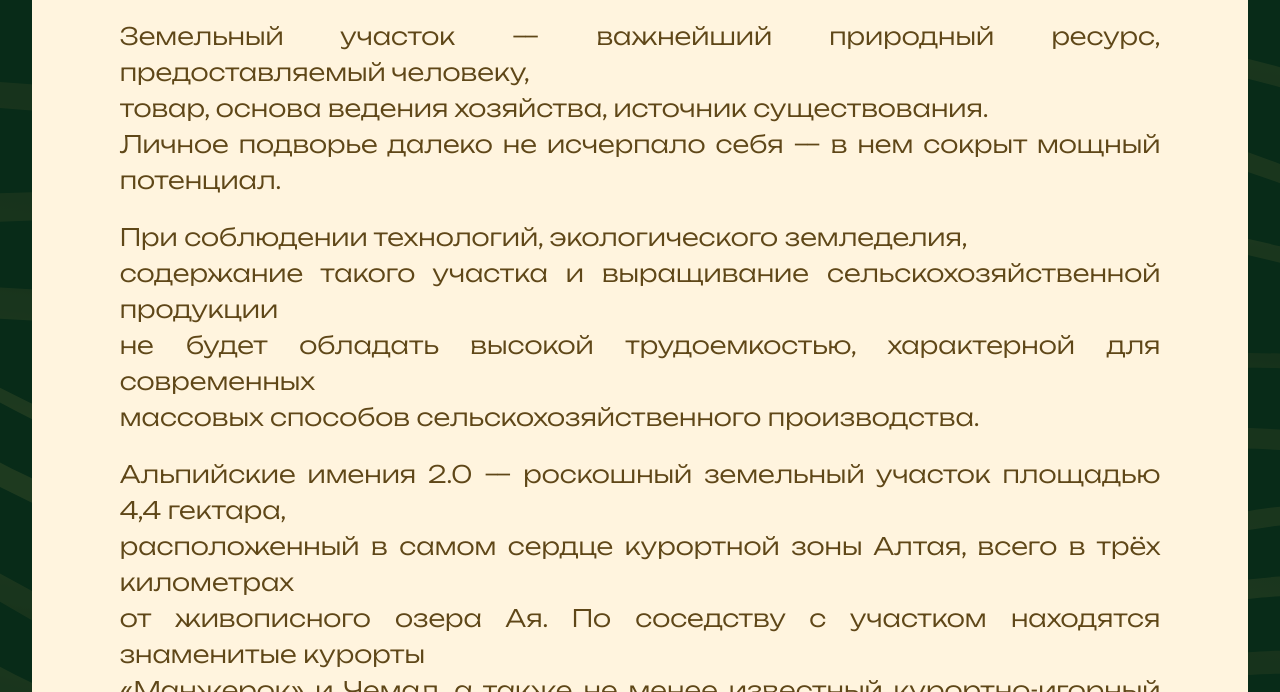
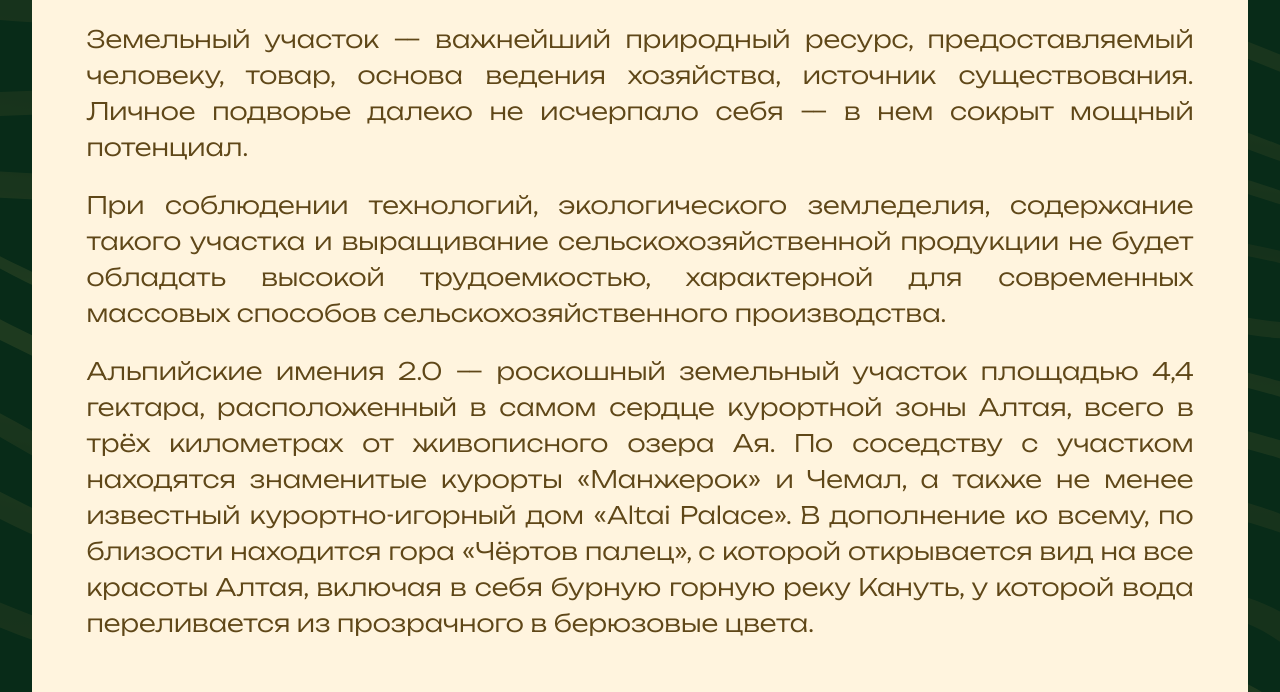
Before and after one commit to BitLittel/alpine_valley, a FastAPI app: page / in a window 1280 px wide. Shown: the part 1260-1952 px from the top of the page. Run offline with FastAPI, Linux system fonts and the light colour scheme; style sheets or scripts are compiled from the project's sources.

Commit message:
Вносим правки

```diff
--- a/static/css/Style-SCSS.css
+++ b/static/css/Style-SCSS.css
@@ -127,12 +127,13 @@
   display: flex;
   flex-direction: column;
   justify-content: center;
+  width: 100%;
 }
 .main--blok .conteiner .conteiner__back-blok .conteiner__block-top .dender_left, .main--blok .conteiner .conteiner__back-blok .conteiner--2__block-top .dender_left, .main--blok .conteiner .conteiner__back-blok .conteiner__panorama .dender_left {
   justify-content: start !important;
 }
 .main--blok .conteiner .conteiner__back-blok .conteiner__block-top .conteiner__block-top__right, .main--blok .conteiner .conteiner__back-blok .conteiner--2__block-top .conteiner__block-top__right, .main--blok .conteiner .conteiner__back-blok .conteiner__panorama .conteiner__block-top__right {
-  width: 40%;
+  width: 60%;
   height: 100vh;
   margin: 0 auto;
   display: flex;
@@ -410,7 +411,7 @@
 }
 .main--blok .conteiner--5--text {
   font-family: Unbounded;
-  font-size: 1.3rem;
+  font-size: 1.1rem;
   font-weight: 400;
   text-align: center;
   color: #FFF4DE;
--- a/static/css/Style-SCSS.scss
+++ b/static/css/Style-SCSS.scss
@@ -133,12 +133,13 @@
           display: flex;
           flex-direction: column;
           justify-content: center;
+          width: 100%;
         }
         .dender_left{
           justify-content: start !important;
         }
         .conteiner__block-top__right{
-          width: 40%;
+          width: 60%;
           height: 100vh;
           margin: 0 auto;
           display: flex;
@@ -434,7 +435,7 @@
 
   .conteiner--5--text{
     font-family: Unbounded;
-    font-size: 1.3rem;
+    font-size: 1.1rem;
     font-weight: 400;
     text-align: center;
     color: $col3;
--- a/static/css/media-scss.css
+++ b/static/css/media-scss.css
@@ -74,7 +74,7 @@
   .header--conteiner--title {
     background-image: url("../img/mobile_logo_svg.svg") !important;
     background-size: contain !important;
-    height: 20% !important;
+    height: 30% !important;
     background-position: center !important;
   }
   .search--menu__background {
--- a/static/css/media-scss.scss
+++ b/static/css/media-scss.scss
@@ -78,7 +78,7 @@
   .header--conteiner--title {
     background-image: url("../img/mobile_logo_svg.svg") !important;
     background-size: contain !important;
-    height: 20% !important;
+    height: 30% !important;
     background-position: center !important;
   }
   .search--menu__background {
--- a/templates/index.html
+++ b/templates/index.html
@@ -88,25 +88,25 @@
                             src="../static/img/Mountain.svg" alt="">
                         </p>
                        <p class="conteiner__block-top__main--text">
-                           Земельный участок — важнейший природный ресурс, предоставляемый человеку,<br>
-                           товар, основа ведения хозяйства, источник существования.<br>
-                           Личное подворье далеко не исчерпало себя — в нем сокрыт мощный потенциал.<br>
+                           Земельный участок — важнейший природный ресурс, предоставляемый человеку,
+                           товар, основа ведения хозяйства, источник существования.
+                           Личное подворье далеко не исчерпало себя — в нем сокрыт мощный потенциал.
                        </p>
                        <p class="conteiner__block-top__main--text">
-                           При соблюдении технологий, экологического земледелия,<br>
-                           содержание такого участка и выращивание сельскохозяйственной продукции<br>
-                           не будет обладать высокой трудоемкостью, характерной для современных<br>
-                           массовых способов сельскохозяйственного производства.<br>
+                           При соблюдении технологий, экологического земледелия,
+                           содержание такого участка и выращивание сельскохозяйственной продукции
+                           не будет обладать высокой трудоемкостью, характерной для современных
+                           массовых способов сельскохозяйственного производства.
                        </p>
                        <p class="conteiner__block-top__main--text">
-                           Альпийские имения 2.0 — роскошный земельный участок площадью 4,4 гектара,<br>
-                           расположенный в самом сердце курортной зоны Алтая, всего в трёх километрах<br>
-                           от живописного озера Ая. По соседству с участком находятся знаменитые курорты<br>
-                           «Манжерок» и Чемал, а также не менее известный курортно-игорный дом<br>
-                           «Altai Palace». В дополнение ко всему, по близости находится гора<br>
-                           «Чёртов палец», с которой открывается вид на все красоты Алтая, включая в себя<br>
-                           бурную горную реку Кануть, у которой вода переливается из прозрачного<br>
-                           в берюзовые цвета.<br>
+                           Альпийские имения 2.0 — роскошный земельный участок площадью 4,4 гектара,
+                           расположенный в самом сердце курортной зоны Алтая, всего в трёх километрах
+                           от живописного озера Ая. По соседству с участком находятся знаменитые курорты
+                           «Манжерок» и Чемал, а также не менее известный курортно-игорный дом
+                           «Altai Palace». В дополнение ко всему, по близости находится гора
+                           «Чёртов палец», с которой открывается вид на все красоты Алтая, включая в себя
+                           бурную горную реку Кануть, у которой вода переливается из прозрачного
+                           в берюзовые цвета.
                        </p>
                    </div>
                     <div class="conteiner__block-top__right">
@@ -576,10 +576,12 @@
         <!-- BLOCK 6   Текстовый -->
         <div class="conteiner--5">
             <span class="conteiner--5--text textovii-text">
-                Горы — это не просто красивый пейзаж, это место силы, источник вдохновения и энергии.<br>
-                Они заставляют нас задуматься о вечном, о смысле жизни, и о том, как мы относимся к природе и друг к другу.<br>
-                Ночью, когда горы окутывает таинственный мрак, звезды кажутся ближе,<br>
-                а луна освещает вершины, создавая неповторимую атмосферу.
+                Мы рады предложить вам услугу по подбору других земельных участков.
+                Если вы уже определились с выбором, но не нашли подходящий вариант,
+                мы готовы помочь вам в этом вопросе. Наша команда профессионалов имеет большой опыт
+                работы в данной области и готова предоставить вам наилучшие варианты земельных участков,
+                соответствующих вашим требованиям и пожеланиям. Обращайтесь к нам, и мы обязательно найдем
+                для вас идеальный участок земли!
             </span>
             <div class="header--conteiner--title textovii-img"></div>
             <div class="header--conteiner--title__under textovii-inder-text">
```
Also changed, not shown: static/img/mobile_logo.png (deleted), static/img/mobile_logo_svg.svg, static/img/slider_descriprion/mangerok.jpg, 1 other file.
